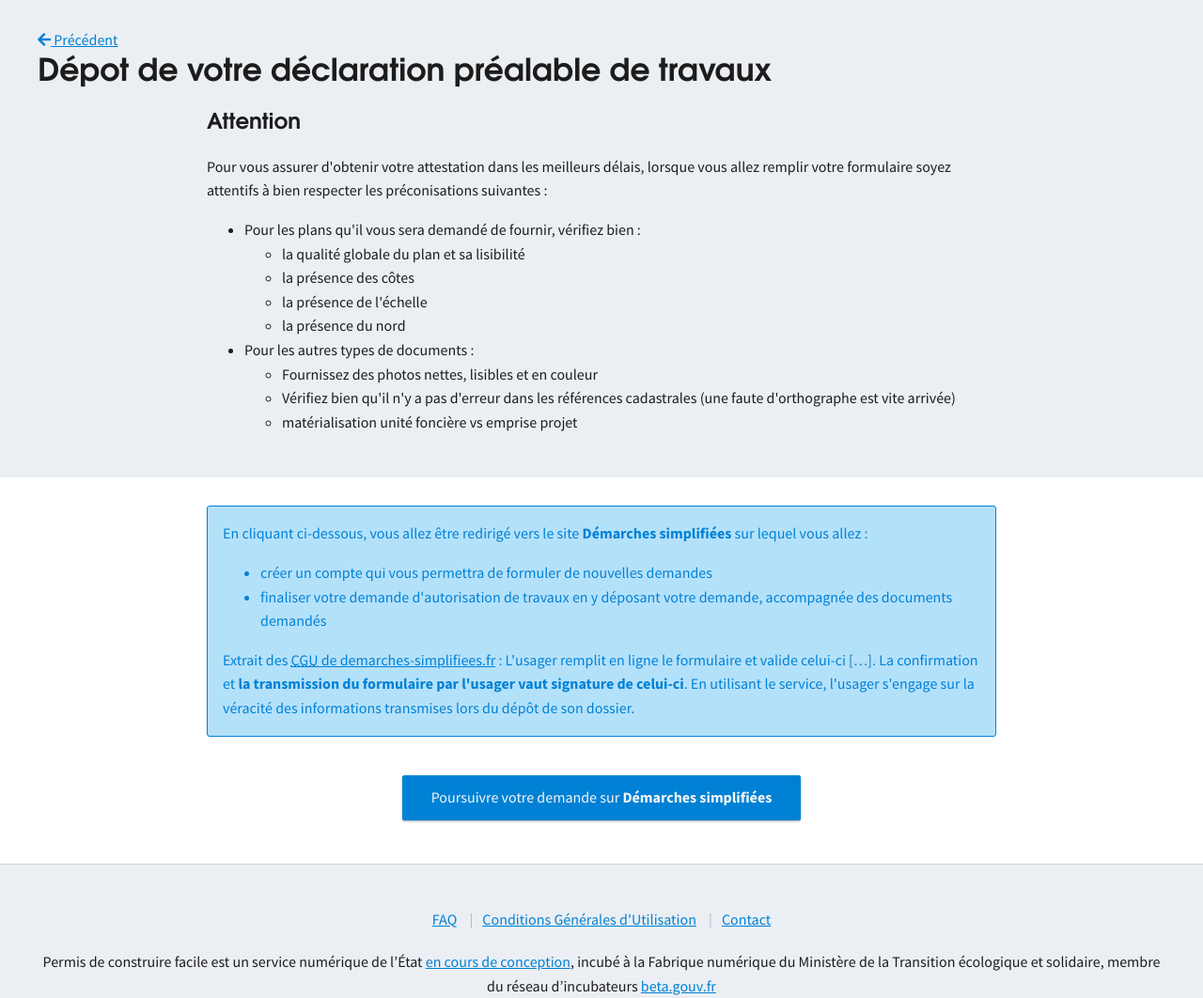
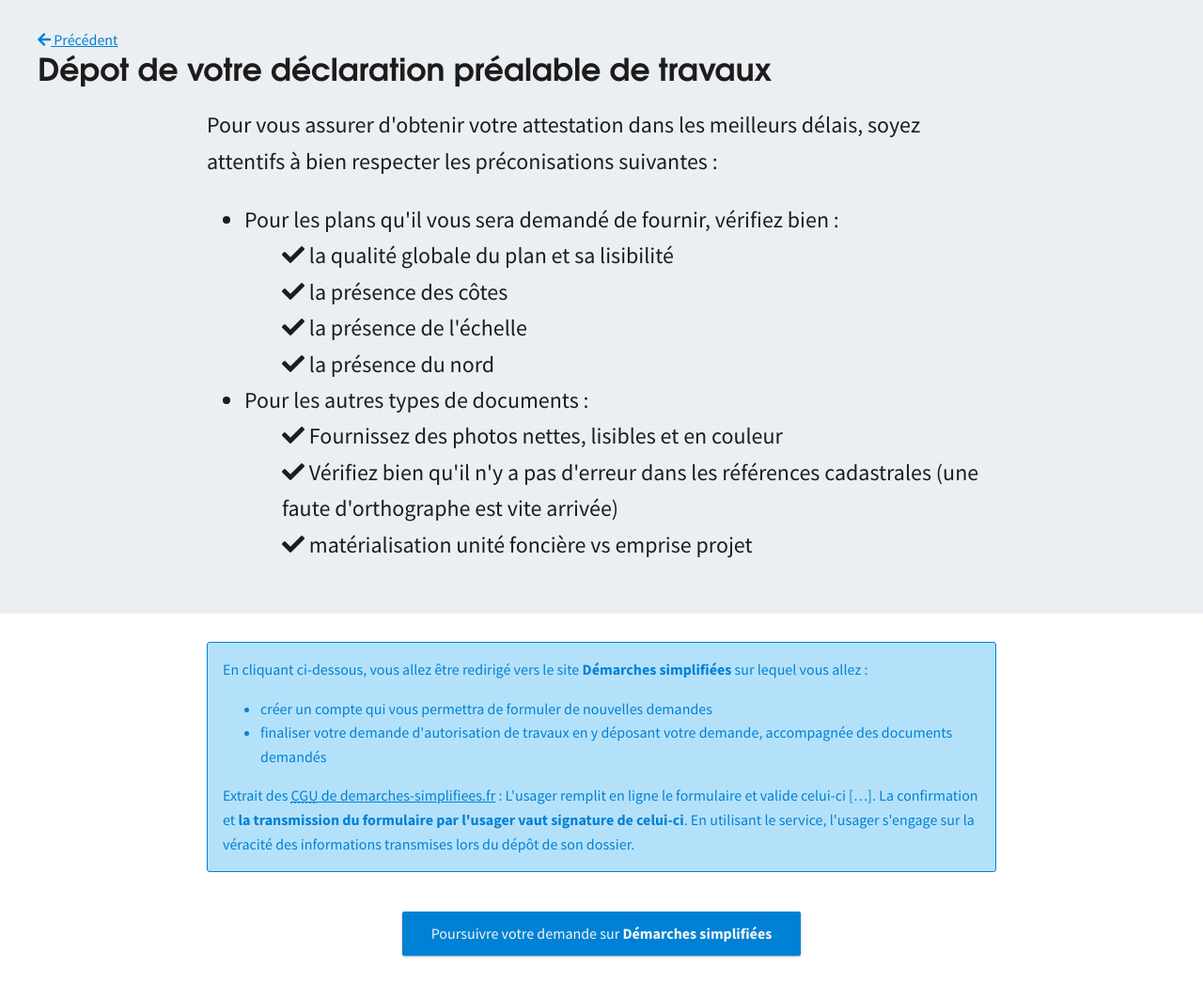
Before and after one commit to MTES-MCT/permis-construire, a Symfony app: template app/templates/qualify/resultats.html.twig in a window 1280 px wide. Shown: the part 65-1127 px from the top of the page at 94% size. Run offline with Twig, Linux system fonts and the light colour scheme; the template is opened without the code that fills it, so the values that code supplies are empty; some libraries are stand-ins or nearby versions.

Commit message:
:art: ticks sur la page de recap

```diff
--- a/app/templates/qualify/resultats.html.twig
+++ b/app/templates/qualify/resultats.html.twig
@@ -4,6 +4,11 @@
 
 {% block content %}
 
+    <style>
+        .pj-checklist li{
+            list-style-type: none;
+        }
+    </style>
     <main id="skip-to-main">
         <section class="section-color">
             <a href="{{ path("route_qualify2", {ville_id: ville_id}) }}"><i class="fa fa-arrow-left"></i>&nbsp;Précédent</a>
@@ -11,28 +16,26 @@
             <h3>Dépot de votre déclaration préalable de travaux</h3>
             <div class="aerate-content">
 
-
-
-                <h5>Attention</h5>
-
-                <p>Pour vous assurer d'obtenir votre attestation dans les meilleurs délais, lorsque vous allez remplir votre formulaire soyez attentifs à bien respecter les préconisations suivantes :</p>
+                <div class="questions-container">
+                <p>Pour vous assurer d'obtenir votre attestation dans les meilleurs délais, soyez attentifs à bien respecter les préconisations suivantes :</p>
 
                 <ul>
                     <li>Pour les plans qu'il vous sera demandé de fournir, vérifiez bien :</li>
-                    <ul>
-                        <li>la qualité globale du plan et sa lisibilité</li>
-                        <li>la présence des côtes</li>
-                        <li>la présence de l'échelle</li>
-                        <li>la présence du nord</li>
+                    <ul class="pj-checklist">
+                        <li><i class="fas fa-check"></i>&nbsp;la qualité globale du plan et sa lisibilité</li>
+                        <li><i class="fas fa-check"></i>&nbsp;la présence des côtes</li>
+                        <li><i class="fas fa-check"></i>&nbsp;la présence de l'échelle</li>
+                        <li><i class="fas fa-check"></i>&nbsp;la présence du nord</li>
                     </ul>
                     <li>Pour les autres types de documents :</li>
-                    <ul>
-                        <li>Fournissez des photos nettes, lisibles et en couleur</li>
-                        <li>Vérifiez bien qu'il n'y a pas d'erreur dans les références cadastrales (une faute d'orthographe est vite arrivée)</li>
-                        <li>matérialisation unité foncière vs emprise projet</li>
+                    <ul class="pj-checklist">
+                        <li><i class="fas fa-check"></i>&nbsp;Fournissez des photos nettes, lisibles et en couleur</li>
+                        <li><i class="fas fa-check"></i>&nbsp;Vérifiez bien qu'il n'y a pas d'erreur dans les références cadastrales (une faute d'orthographe est vite arrivée)</li>
+                        <li><i class="fas fa-check"></i>&nbsp;matérialisation unité foncière vs emprise projet</li>
                     </ul>
                 </ul>
 
+                </div>
             </div>
         </section>
 
```
